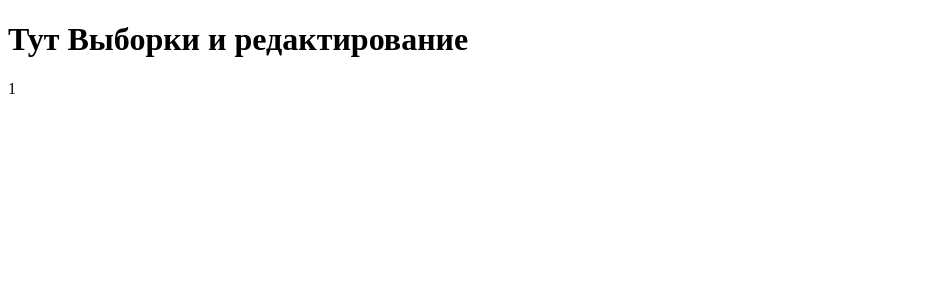
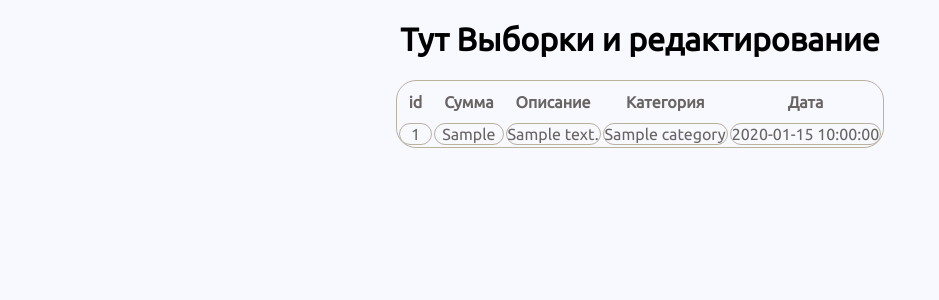
Before and after one commit to ipavka/financial_control, a FastAPI app: template templates/info.html in a window 1280 px wide. Shown: the top 300 px of the page, without its empty margins (0-939 px from the left). Run offline with FastAPI, Linux system fonts and the light colour scheme; the template is opened without the code that fills it: most values are stand-ins (such as "Sample title", 1, 10 or a date in 2020); parts of the project's set-up code (start-up, migrations or seed data) failed here and were passed over.

Commit message:
make pagination

```diff
--- a/server.py
+++ b/server.py
@@ -147,14 +147,18 @@ def add_new_alias(request: Request,
     return response
 
 
-@app.get('/info', response_class=HTMLResponse)
+@app.get('/info/{page_num}', response_class=HTMLResponse)
 def user_data(request: Request,
+              page_num: int,
               username: Optional[str] = Cookie(default=None)):
     valid_username = get_username_from_signed_string(username)
-    all_costs = db.select_last_costs(valid_username)
+    start = page_num - 3
+    end = page_num
+    all_costs = db.select_all_costs(valid_username, start=start, end=end)
     context = {
         "request": request,
-        "user": all_costs
+        "user": valid_username,
+        "all_costs": all_costs,
     }
     response = tem.TemplateResponse('info.html', context)
     return response
@@ -258,6 +262,7 @@ def logout_user():
 if __name__ == '__main__':
     pass
     # data_dict = db.select_last_costs('demo')
+    data_dict = db.select_all_costs('demo', end=3)
     # result = {}
     # for i in data_dict:
     #     result[i[0]] = f"{i[1]}, {convert_in_datetime(i[2])}"
@@ -266,11 +271,11 @@ if __name__ == '__main__':
     # print(result)
     # pprint(data_dict.get(max(data_dict.keys())))
     # pprint(sorted(data_dict.items())[-1])
-    # pprint(data_dict)
+    pprint(data_dict)
     # result = db.get_all_categories('demo')
     # print(result)
-    # for i in data_dict.values():
-    #     print(i)
+    # for i in data_dict:
+    #     print(i.description)
     # all_category = db.get_all_categories('demo')
     # ready_category = get_category_name('мтсt', all_category)
     # print(ready_category)
--- a/static/css/style.css
+++ b/static/css/style.css
@@ -86,10 +86,10 @@ th {
   text-align: center;
 }
 td {
-  padding: 10px;
-    text-align: center;
-    border:1px solid #B9B29F;
-    border-radius: 20px;
+  /*padding: 10px;*/
+  text-align: center;
+  border:1px solid #B9B29F;
+  border-radius: 20px;
 }
 tr:nth-child(odd) {
   /*background: white;*/
--- a/templates/info.html
+++ b/templates/info.html
@@ -1,11 +1,39 @@
 <!DOCTYPE html>
 <html lang="en">
+
 <head>
     <meta charset="UTF-8">
-    <title>Title</title>
+    <title>Инфо</title>
+    <meta name="viewport" content="with=device-width, initial-scale=1">
+    <link href="../static/css/style.css" rel="stylesheet">
+    <link rel="icon" href="../static/img/dollar.ico" type="image/x-icon">
+    <link rel="preconnect" href="https://fonts.gstatic.com">
+    <link href="https://fonts.googleapis.com/css2?family=Ubuntu&display=swap" rel="stylesheet">
 </head>
+
 <body>
 <h1>Тут Выборки и редактирование</h1>
-<p>{{ page }}</p>
+
+    <table class="main-table">
+        <thead>
+            <tr>
+                <th>id</th>
+                <th>Сумма</th>
+                <th>Описание</th>
+                <th>Категория</th>
+                <th>Дата</th>
+            </tr>
+        </thead>
+        {% for row in all_costs %}
+            <tr>
+                <td>{{ row.id }}</td>
+                <td>{{ row.how_much }}</td>
+                <td>{{ row.description }}</td>
+                <td>{{ row.category }}</td>
+                <td>{{ row.created }}</td>
+            </tr>
+        {% endfor %}
+    </table>
+
 </body>
 </html>
--- a/templates/main.html
+++ b/templates/main.html
@@ -14,7 +14,7 @@
 
     <div class="top">
         <a class="btn-logout" href="/">Главная</a>
-        <a class="user-logo" href="/info">{{ name_user.capitalize() }}
+        <a class="user-logo" href="/info/3">{{ name_user.capitalize() }}
             <img src="../static/img/user.png" title="User_data">
         </a>
         <a class="btn-logout" href="/logout">Выйти</a>
```
Also changed, not shown: db.py (+21 -1 lines).
